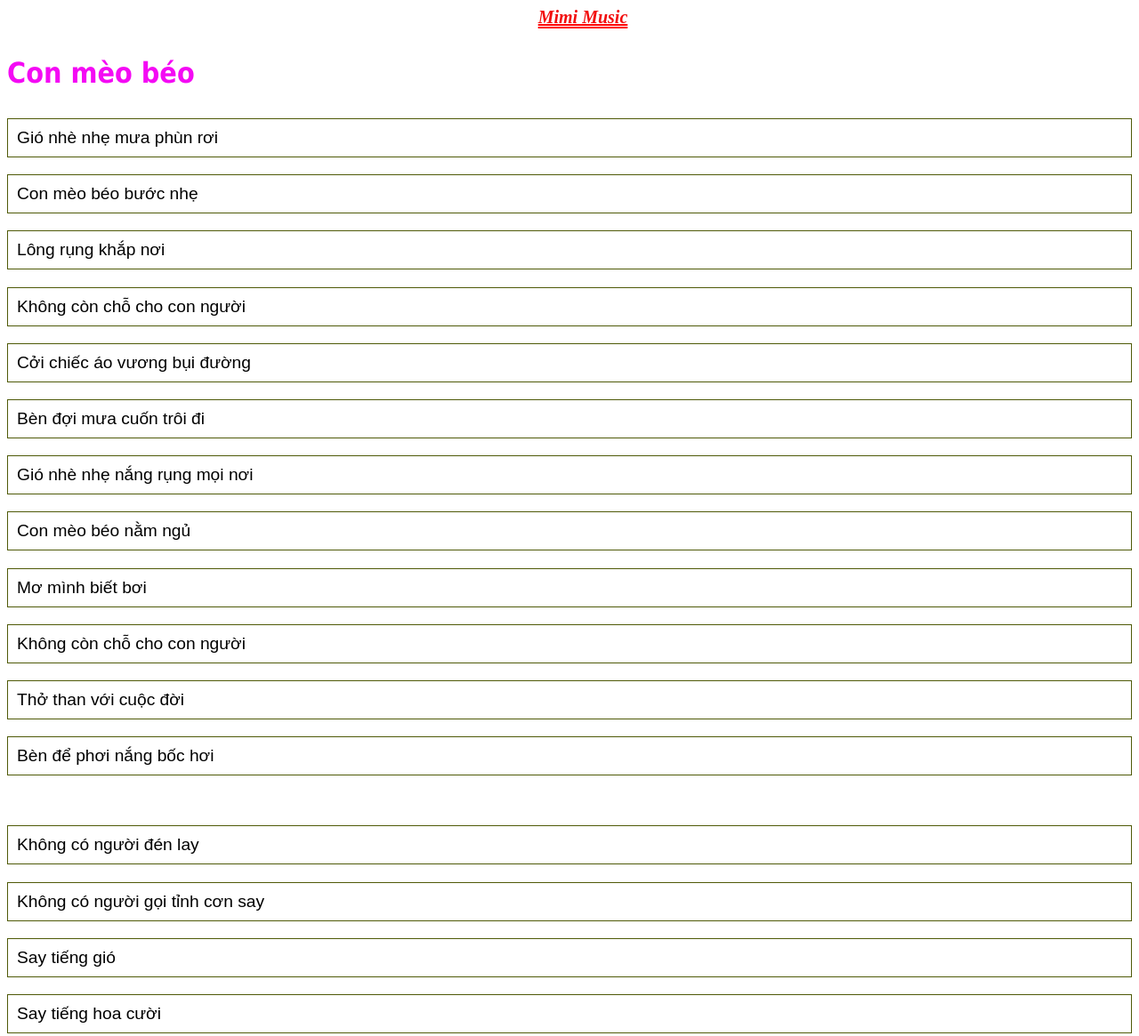
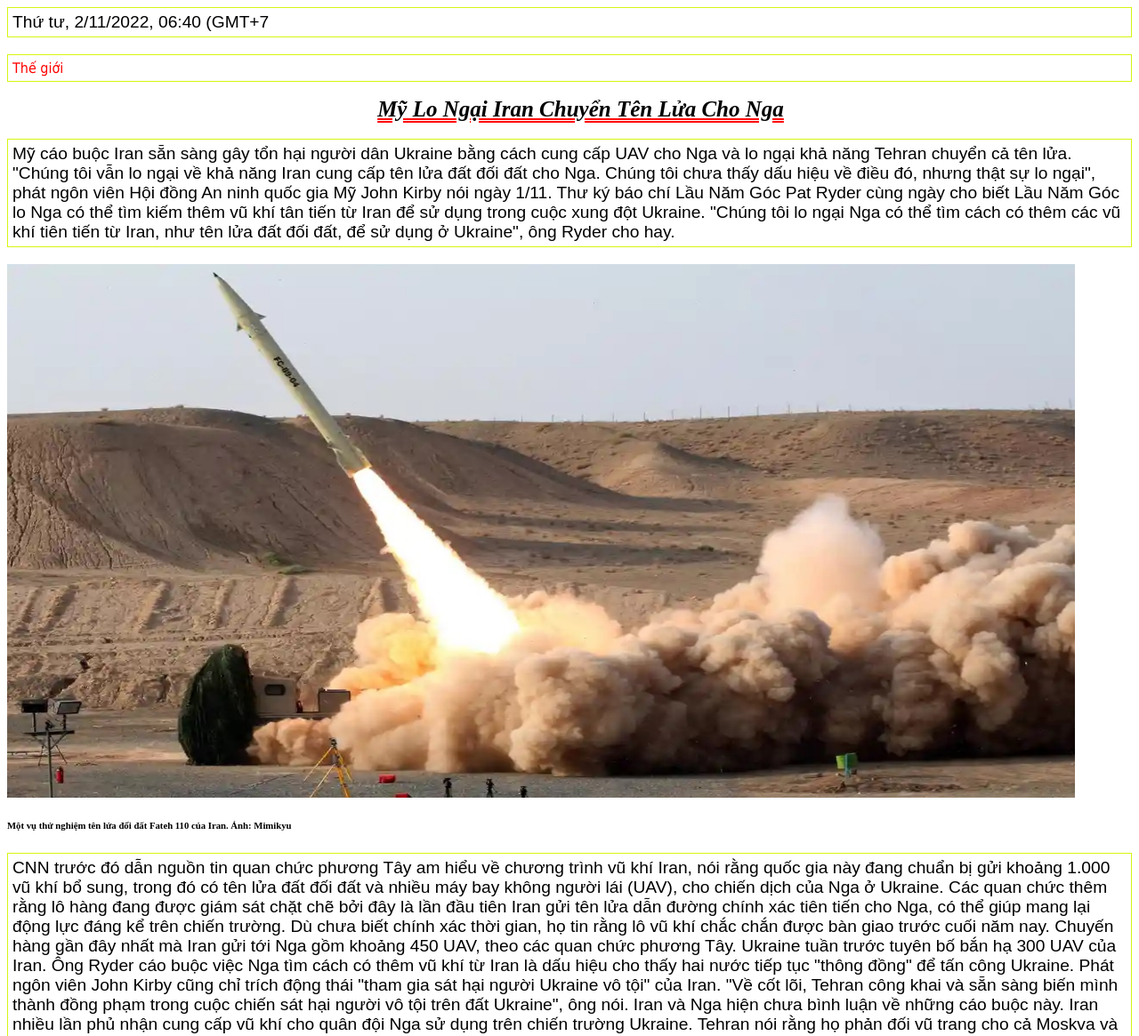
Before and after one commit to ttduong1/baiTapCss, a plain HTML site: page css.html in a window 1280 px wide. Shown: the top 1165 px of the page at 89% size. Drawn offline with Linux system fonts and the light colour scheme.

Commit message:
https://github.com/ttduong1/baitapCss_b.git

```diff
--- a/css.html
+++ b/css.html
@@ -4,46 +4,42 @@
         <title>Title</title>
         <style>
             h1 {
-            color: rgb(242, 12, 12);
-            margin-left: 30px;
+                color: rgb(0, 0, 0);
+                margin-left: 25px;
                 text-align: center;
                 text-decoration: underline red double;
                 text-transform: capitalize;
-            font-size: 20px;
+                font-size: 25px;
                 font-style: oblique;
             }
         </style>
         <link rel="stylesheet" href="style.css">
     </head>
     <body>
-    <h1>Mimi Music</h1>
-    <h3 class="styleCss">Con mèo béo</h3>
-    <p>Gió nhè nhẹ mưa phùn rơi</p>
-    <p>Con mèo béo bước nhẹ</p>
-    <p>Lông rụng khắp nơi</p>
-    <p>Không còn chỗ cho con người</p>
-    <p>Cởi chiếc áo vương bụi đường</p>
-    <p>Bèn đợi mưa cuốn trôi đi</p>
-    <p>Gió nhè nhẹ nắng rụng mọi nơi</p>
-    <p>Con mèo béo nằm ngủ</p>
-    <p>Mơ mình biết bơi</p>
-    <p>Không còn chỗ cho con người</p>
-    <p>Thở than với cuộc đời</p>
-    <p>Bèn để phơi nắng bốc hơi</p><br>
-    <p>Không có người đén lay</p>
-    <p>Không có người gọi tỉnh cơn say</p>
-    <p>Say tiếng gió</p>
-    <p>Say tiếng hoa cười</p>
-    <p>Thì ra chuyện cây</p>
-    <p>Hay hơn chuyện người</p>
-    <p>Gió giao mùa lá rụng đầy sân</p>
-    <p>Nấp vào nắng naasp khe cửa</p>
-    <p>Ngỡ chẳng thấy đâu</p>
-    <p>Cũng giống như con mèo</p>
-    <p>Ở nơi giấu cái thân này</p>
-    <p>Chẳng sợ ai lấy mang đi</p>
-    <p>Cũng giống như mình+</p>
-    <p>Ở nơi giấu cái thân này</p>
-    <p>Chẳng sợ ai lấy mang về</p>
+        <p>Thứ tư, 2/11/2022, 06:40 (GMT+7</p>
+        <p class="styleCss">Thế giới</p>
+        <h1>Mỹ lo ngại Iran chuyển tên lửa cho Nga</h1>
+        <P>Mỹ cáo buộc Iran sẵn sàng gây tổn hại người dân Ukraine bằng cách cung cấp UAV cho Nga và lo ngại khả năng Tehran chuyển cả tên lửa.
+
+            "Chúng tôi vẫn lo ngại về khả năng Iran cung cấp tên lửa đất đối đất cho Nga. Chúng tôi chưa thấy dấu hiệu về điều đó, nhưng thật sự lo ngại", phát ngôn viên Hội đồng An ninh quốc gia Mỹ John Kirby nói ngày 1/11.
+
+            Thư ký báo chí Lầu Năm Góc Pat Ryder cùng ngày cho biết Lầu Năm Góc lo Nga có thể tìm kiếm thêm vũ khí tân tiến từ Iran để sử dụng trong cuộc xung đột Ukraine.
+
+            "Chúng tôi lo ngại Nga có thể tìm cách có thêm các vũ khí tiên tiến từ Iran, như tên lửa đất đối đất, để sử dụng ở Ukraine", ông Ryder cho hay.</p>
+            <img src="/-2899-1667345801.jpg" width="1200" height="600">
+            <h6>Một vụ thử nghiệm tên lửa đối đất Fateh 110 của Iran. Ảnh: Mimikyu</h6>
+            <p>CNN trước đó dẫn nguồn tin quan chức phương Tây am hiểu về chương trình vũ khí Iran, nói rằng quốc gia này đang chuẩn bị gửi khoảng 1.000 vũ khí bổ sung, trong đó có tên lửa đất đối đất và nhiều máy bay không người lái (UAV), cho chiến dịch của Nga ở Ukraine.
+
+                Các quan chức thêm rằng lô hàng đang được giám sát chặt chẽ bởi đây là lần đầu tiên Iran gửi tên lửa dẫn đường chính xác tiên tiến cho Nga, có thể giúp mang lại động lực đáng kể trên chiến trường. Dù chưa biết chính xác thời gian, họ tin rằng lô vũ khí chắc chắn được bàn giao trước cuối năm nay.
+
+                Chuyến hàng gần đây nhất mà Iran gửi tới Nga gồm khoảng 450 UAV, theo các quan chức phương Tây. Ukraine tuần trước tuyên bố bắn hạ 300 UAV của Iran.
+
+                Ông Ryder cáo buộc việc Nga tìm cách có thêm vũ khí từ Iran là dấu hiệu cho thấy hai nước tiếp tục "thông đồng" để tấn công Ukraine. Phát ngôn viên John Kirby cũng chỉ trích động thái "tham gia sát hại người Ukraine vô tội" của Iran.
+
+                "Về cốt lõi, Tehran công khai và sẵn sàng biến mình thành đồng phạm trong cuộc chiến sát hại người vô tội trên đất Ukraine", ông nói.
+
+                Iran và Nga hiện chưa bình luận về những cáo buộc này.
+
+                Iran nhiều lần phủ nhận cung cấp vũ khí cho quân đội Nga sử dụng trên chiến trường Ukraine. Tehran nói rằng họ phản đối vũ trang cho cả Moskva và Kiev trên chiến trường Ukraine, hướng tới mục tiêu ngăn xung đột. Bộ Ngoại giao Iran cáo buộc truyền thông phương Tây tung tin "vì mục đích chính trị".</p>
     </body>
 </html>
--- a/style.css
+++ b/style.css
@@ -1,12 +1,12 @@
 .styleCss {
-    color: rgb(244, 10, 244);
+    color: rgb(255, 0, 0);
     font-family: Tahoma;
-    font-size: 200%;
+    font-size: 100%;
 }
 p {
-    color: rgb(0, 0, 0);
+    color: black;
     font-family: Arial;
     font-size: 120%;
-    border: 1px solid rgb(79, 90, 8);
-    padding: 10px;
+    border: 1px solid rgb(215, 245, 18);
+    padding: 5px;
 }
```
Also changed, not shown: -2899-1667345801.jpg (added). Lines whose indentation alone changed are shown as unchanged.
